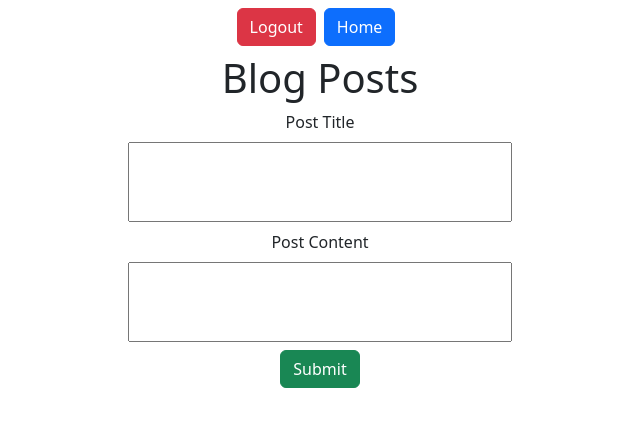
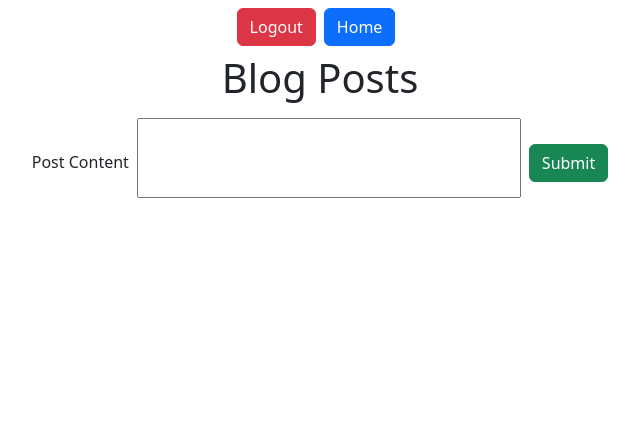
Before and after one commit to JackWarrick/Coopick-app, a React (Create React App) app in the folder client/: page /post in a window 1280 px wide. Shown: the top 426 px of the page, without its empty margins (320-960 px from the left). Built offline with nearby package versions, Linux system fonts and the light colour scheme; sample sign-in values are in the browser's storage.

Commit message:
front end can post

```diff
--- a/client/src/pages/post.js
+++ b/client/src/pages/post.js
@@ -1,10 +1,31 @@
-import React from "react";
+import React, { useState } from "react";
 import Logout from "../components/logout";
-//import profilepic from '../../assets/me.jpeg';
-//import "../../styles/about.css"
+import axios from "axios";
 import Auth from "../utils/auth";
 
 export default function Post() {
+  const [message, setMessage] = useState("");
+
+  const handleSubmit = async (event) => {
+    event.preventDefault();
+
+    try {
+      const response = await axios.post("/api/posts", {
+        message,
+      });
+
+      // Handle successful post creation
+      console.log("New post created:", response.data);
+
+      // Redirect to home or display success message
+      // You can customize this based on your application flow
+      window.location.assign("/home");
+    } catch (error) {
+      // Handle error
+      console.error("Error creating post:", error);
+    }
+  };
+
   if (!Auth.loggedIn()) {
     console.log("Not logged in");
     return window.location.assign("/");
@@ -12,7 +33,7 @@ export default function Post() {
     console.log("Logged in");
     return (
       <div className="App">
-        <div className= "m-2">
+        <div className="m-2">
           <Logout />
           <a href="./home" className="m-2">
             <button className="btn btn-primary">Home</button>
@@ -20,11 +41,18 @@ export default function Post() {
         </div>
         <h1>Blog Posts</h1>
         <div className="form">
-          <label>Post Title</label>
-          <input type="text" name="blogPostTitle"></input>
-          <label>Post Content</label>
-          <input type="text" name="blogPostContent"></input>
-          <button className="btn btn-success">Submit</button>
+          <form onSubmit={handleSubmit}>
+            <label>Post Content</label>
+            <input
+              type="text"
+              name="blogPostContent"
+              value={message}
+              onChange={(e) => setMessage(e.target.value)}
+            />
+            <button className="btn btn-success" type="submit">
+              Submit
+            </button>
+          </form>
         </div>
       </div>
     );
```
